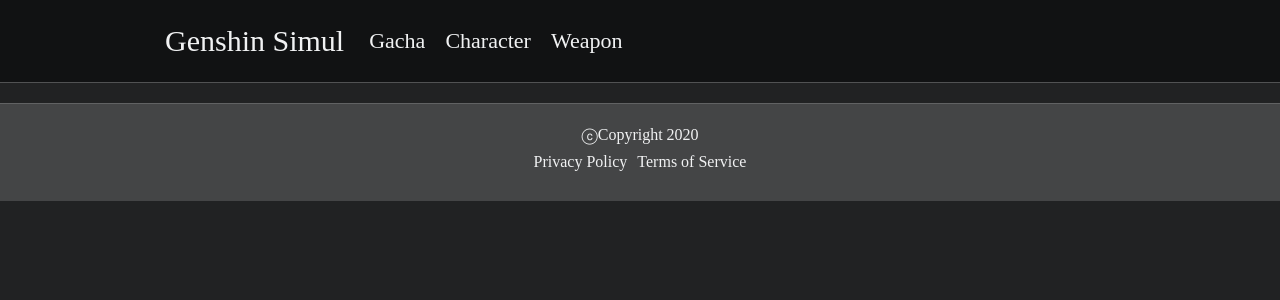
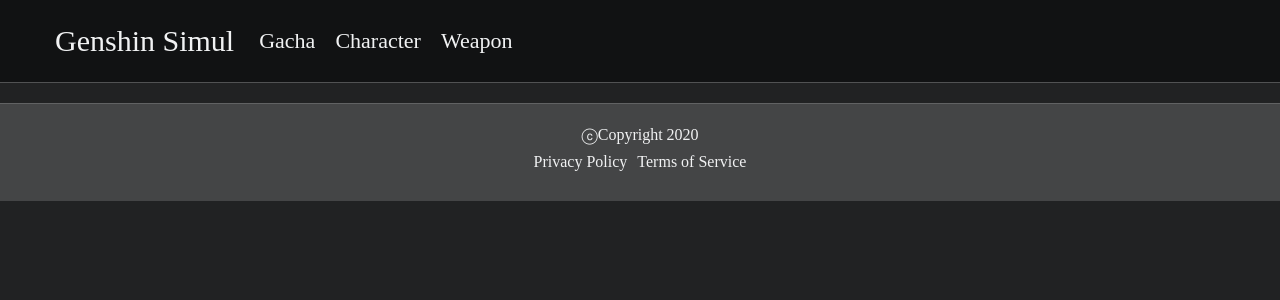
Before and after one commit to lumyjuwon/genshin, a React (Create React App) app: page / in a window 1280 px wide. Shown: the top 300 px of the page. Built offline with nearby package versions, Linux system fonts and the light colour scheme.

Commit message:
make HeaderInner: Cannot use InnerDiv component

```diff
--- a/src/components/header.tsx
+++ b/src/components/header.tsx
@@ -1,20 +1,33 @@
 import React from "react";
 import styled from "styled-components";
 
-export function Header({children}: any) {
+// import { InnerDiv } from './InnerDiv';
+
+export function Header({ children }: any) {
 
   const Header = styled.header({
-    padding: "0 150px",
     borderBottom: "1px solid #515253",
     backgroundColor: "#111213",
-    display: "flex",
-    alignItems: "center",
     marginBottom: "20px",
   });
 
+  const HeaderInner = styled.div({
+    maxWidth: "1200px",
+    margin: "0 auto",
+    display: "flex",
+    alignItems: "center",
+  })
+
+  // const Test = styled(InnerDiv)({
+  //   display: "flex",
+  //   alignItems: "center"
+  // })
+
   return (
     <Header>
-      {children}
+      <HeaderInner>
+        {children}
+      </HeaderInner>
     </Header>
   );
 }
```
